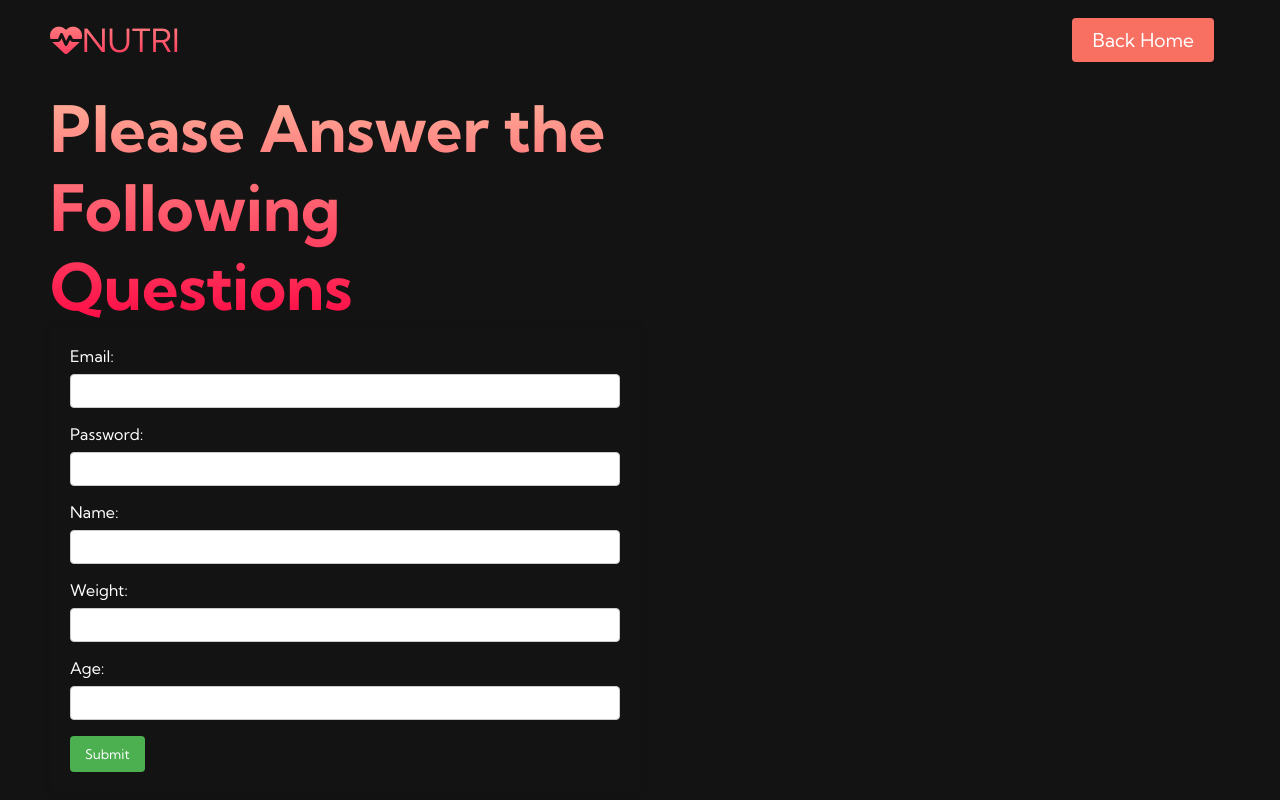
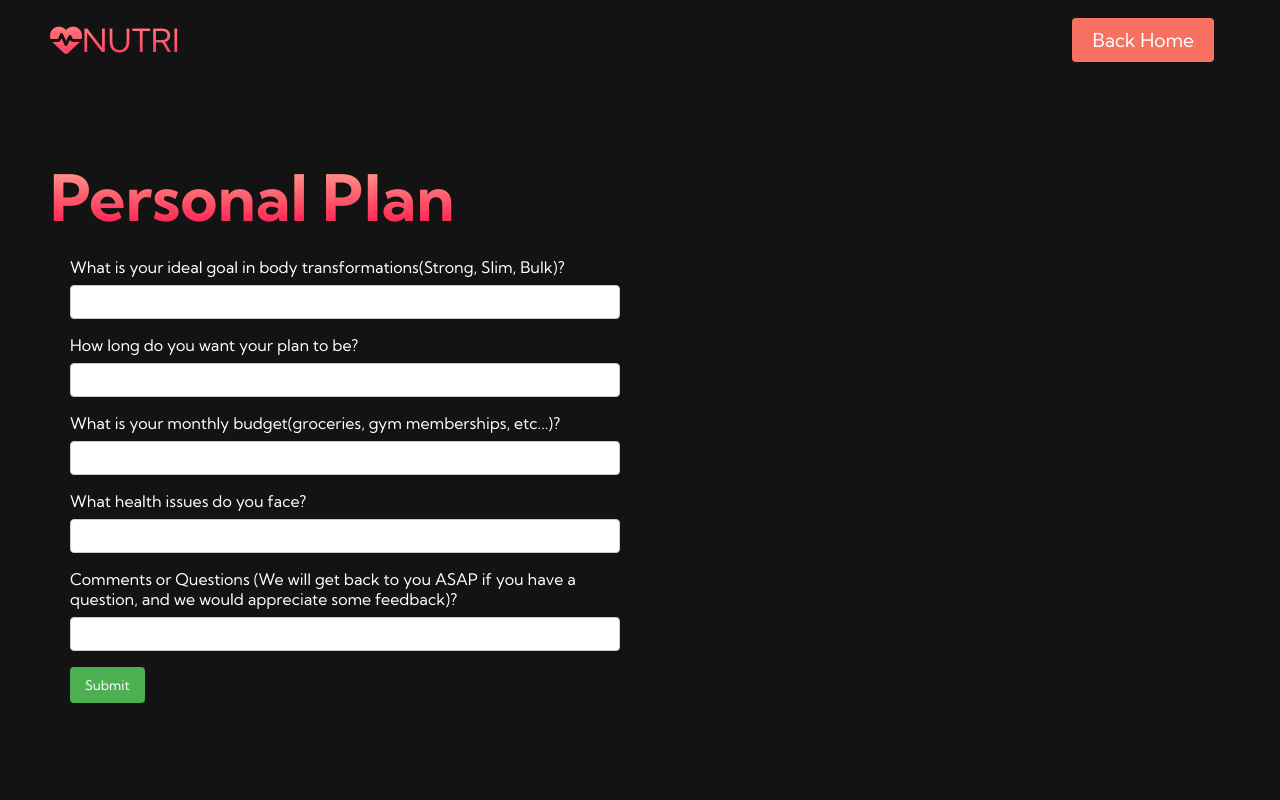
Before and after one commit to ShadowAsura/pioneerhacksV, a website: page questions.html in a window 1280 px wide. Drawn offline with Linux system fonts and the light colour scheme.

Commit message:
sdbjfkjs

```diff
--- a/questions.html
+++ b/questions.html
@@ -1,22 +1,18 @@
 <!DOCTYPE html>
 <script src="https://kit.fontawesome.com/52719b6a22.js" crossorigin="anonymous"></script>
 <html lang="en">
+
 <head>
   <meta charset="UTF-8" />
   <meta name="viewport" content="width=device-width, initial-scale=1.0" />
   <title>HTML CSS Website</title>
   <link rel="stylesheet" href="styles.css" />
-        <link
-          rel="stylesheet"
-          href="https://use.fontawesome.com/releases/v5.14.0/css/all.css"
-          integrity="sha384-HzLeBuhoNPvSl5KYnjx0BT+WB0QEEqLprO+NBkkk5gbc67FTaL7XIGa2w1L0Xbgc"
-          crossorigin="anonymous"
-        />
-        <link
-          href="https://fonts.googleapis.com/css2?family=Kumbh+Sans:wght@400;700&display=swap"
-          rel="stylesheet"
-        />
+  <link rel="stylesheet" href="https://use.fontawesome.com/releases/v5.14.0/css/all.css"
+    integrity="sha384-HzLeBuhoNPvSl5KYnjx0BT+WB0QEEqLprO+NBkkk5gbc67FTaL7XIGa2w1L0Xbgc" crossorigin="anonymous" />
+  <link href="https://fonts.googleapis.com/css2?family=Kumbh+Sans:wght@400;700&display=swap" rel="stylesheet" />
 </head>
+
+
 <body>
   <nav class="navbar">
     <div class="navbar__container">
@@ -26,9 +22,8 @@
         <span class="bar"></span>
       </div>
       <ul class="navbar__menu">
-
         <li class="navbar__btn">
-                  <a href="/index.html"class="button">Back Home</a>
+          <a href="/index.html" class="button">Back Home</a>
         </li>
       </ul>
     </div>
@@ -36,26 +31,59 @@
   <div class="main">
     <div class="main__container">
       <div class="main__content">
-                    <h1>Please Answer the Following Questions</h1>
-                    <form action="#" method="post">
-                        <label for="email">Email:</label>
-                        <input type="email" id="email" name="email" required>
+        <h1>Personal Plan</h1>
+        <form id="signup-form" action="/index.html" method="post">
+          <label for="email">What is your ideal goal in body transformations(Strong, Slim, Bulk)?</label>
+          <input type="text" id="email" name="email" required>
 
-                        <label for="password">Password:</label>
-                        <input type="password" id="password" name="password" required>
+          <label for="password">How long do you want your plan to be?</label>
+          <input type="text" id="password" name="password" required>
 
-                        <label for="name">Name:</label>
+          <label for="name">What is your monthly budget(groceries, gym memberships, etc...)?</label>
           <input type="text" id="name" name="name" required>
 
-                        <label for="weight">Weight:</label>
-                        <input type="number" id="weight" name="weight" required>
+          <label for="weight">What health issues do you face?</label>
+          <input type="text" id="weight" name="weight" required>
 
-                        <label for="age">Age:</label>
-                        <input type="number" id="age" name="age" required>
+          <label for="age">Comments or Questions (We will get back to you ASAP if you have a question, and we would appreciate some feedback)?</label>
+          <input type="text" id="age" name="age">
+
+
 
           <button type="submit">Submit</button>
         </form>
       </div>
     </div>
   </div>
+
+  <script>
+    document.addEventListener('DOMContentLoaded', function () {
+      const form = document.getElementById('signup-form');
+
+      form.addEventListener('submit', function (event) {
+        event.preventDefault(); // Prevent the default form submission
+
+        // Collect form data
+        const email = document.getElementById('email').value;
+        const password = document.getElementById('password').value;
+        const username = document.getElementById('name').value;
+        const weight = parseFloat(document.getElementById('weight').value);
+        const age = parseInt(document.getElementById('age').value);
+
+        // Simulating form submission (replace this with your actual form submission logic)
+        // For demonstration purposes, I'm just logging the form data to the console
+        console.log('Form submitted with the following data:');
+        console.log('Email:', email);
+        console.log('Password:', password);
+        console.log('Name:', username);
+        console.log('Weight:', weight);
+        console.log('Age:', age);
+
+        // Redirect to main.html after form submission
+        window.location.href = './main.html';
+      });
+    });
+  </script>
 </body>
+
+</html>
```
Also changed, not shown: onboarding.html (+1 -1 lines). Lines whose indentation alone changed are shown as unchanged.
